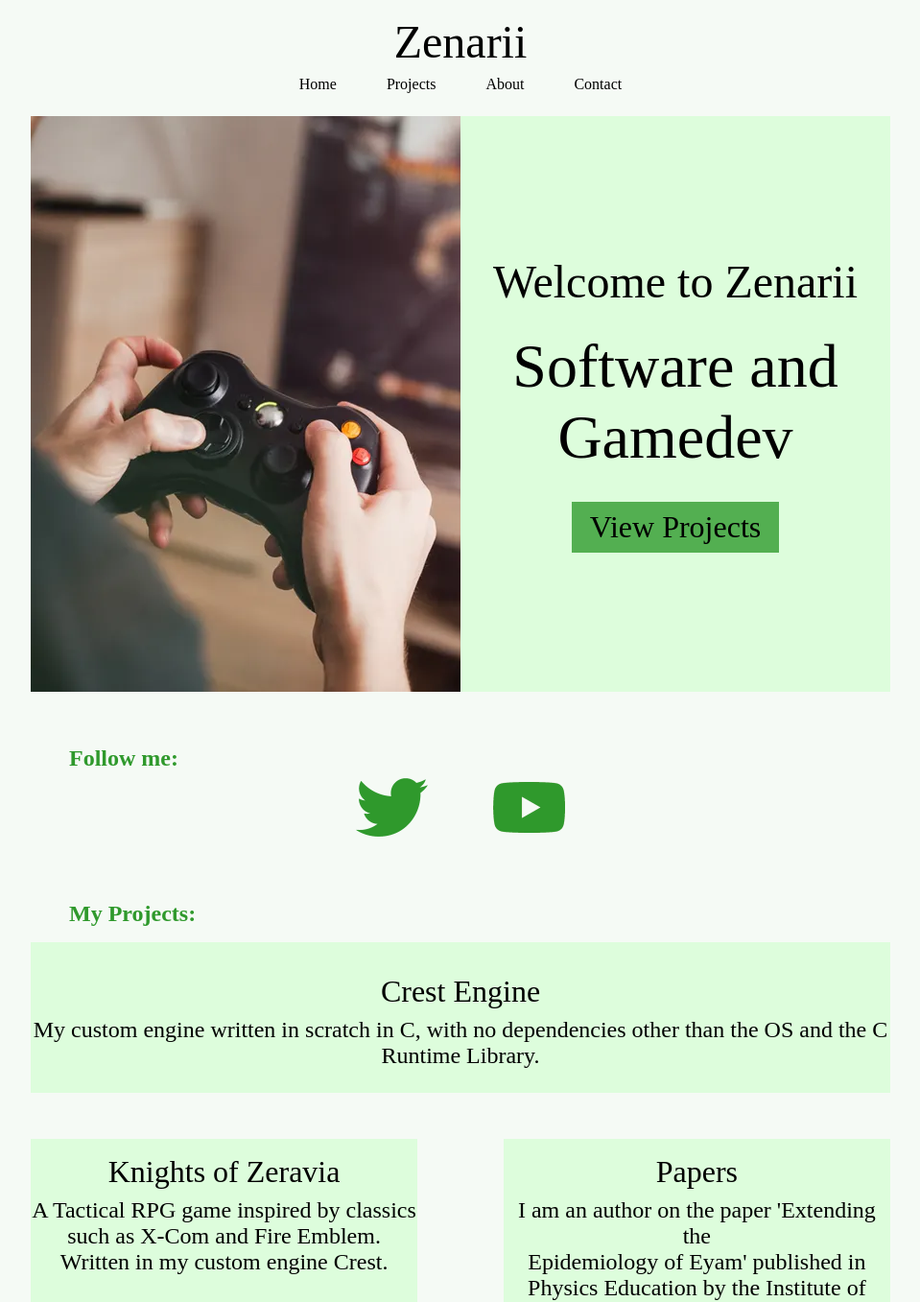
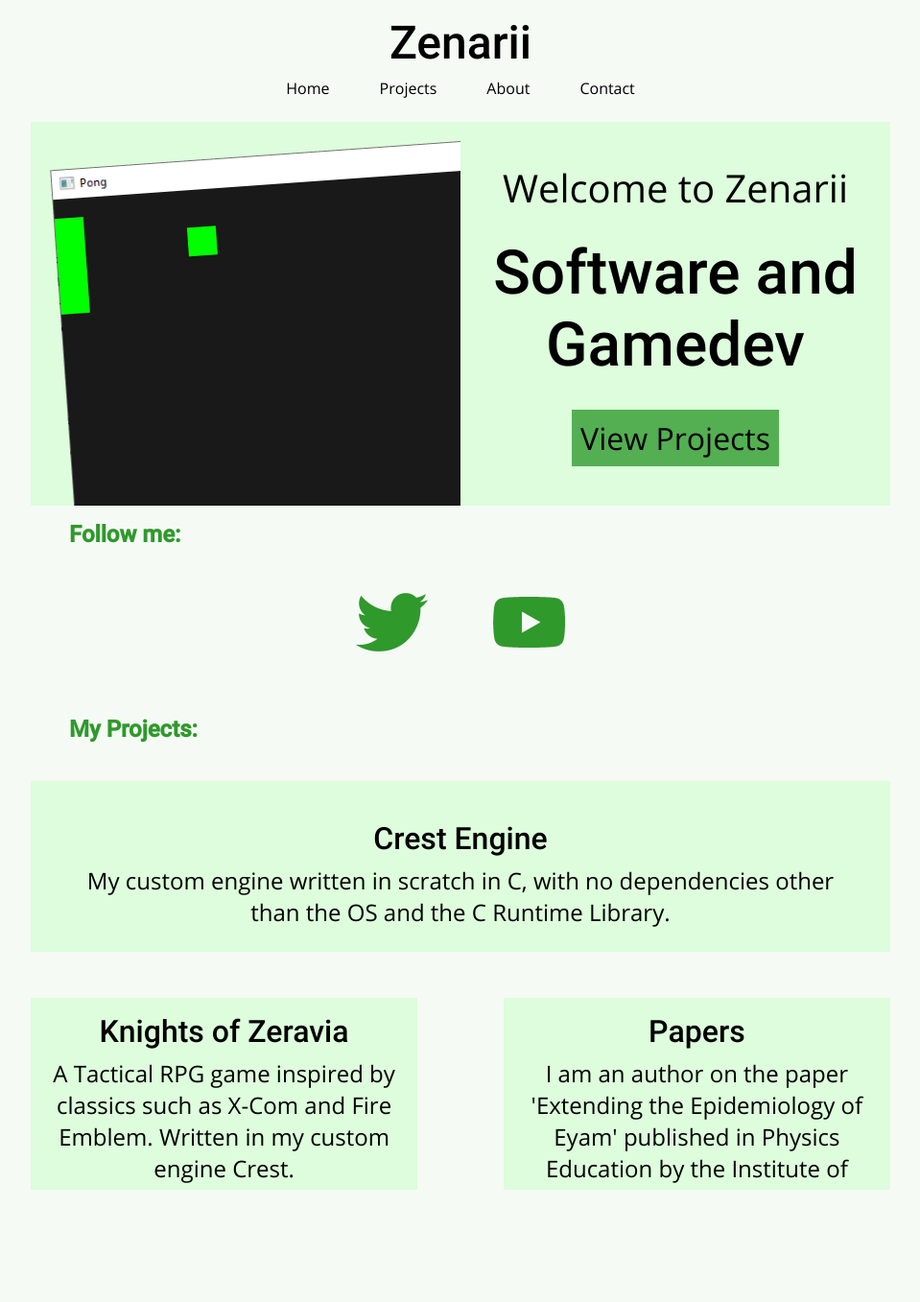
Before and after one commit to Zenarii/SitePlan, a plain HTML site: page index.html in a window 1280 px wide. Shown: the whole page at 96% size, without its empty margins (160-1119 px from the left). After the commit the page ends 1272 px from the top, so only its background shows below. Drawn offline with Linux system fonts and the light colour scheme.

Commit message:
Finish Homepage | Finish Project page

```diff
--- a/index.html
+++ b/index.html
@@ -27,15 +27,15 @@
 
 <div class="Seperator"></div>
 
-<div class="ImageTextRow" style="height:600px;">
+<div class="ImageTextRow" style="height:400px;">
     <div class="ImageTextColumn">
-        <img src="test_image.jpg" alt="Test Image">
+        <img src="images/CrestExample.png" alt="Crest Engine Example">
     </div>
     <div class="ImageTextColumn">
         <div class="VerticalWrapper">
             <div class="VerticalContent">
-                <div class="TextBoxTitle">Welcome to Zenarii</div>
-                <div class="TextBoxSubTitle">Software and Gamedev</div>
+                <div class="MainBoxTitle">Welcome to Zenarii</div>
+                <div class="MainBoxSubTitle">Software and Gamedev</div>
                 <div class="HTMLButton"><a href="projects.html"> View Projects </a></div>
             </div>
         </div>
@@ -44,10 +44,11 @@
 
 <div class="Seperator"></div>
 
-<div class="SocialMedia">
-    <div style="color:var(--colour-dark);font-size:1.5rem;font-weight:bold;">
+
+<div class="SmallHeader">
     Follow me:
 </div>
+<div class="SocialMedia">
     <div class="NavBarWrapper">
         <div class="NavBar">
             <a href="https://twitter.com/ZenariiDev"><img src="images/twitter.png" style="height:75px;width:75px;padding-left:32px;padding-right:32px;"></a>
@@ -58,36 +59,37 @@
 
 <div class="Seperator"></div>
 
-<div style="color:var(--colour-dark);font-size:1.5rem;font-weight:bold;padding-left:40px;padding-bottom:16px;">
+<div class="SmallHeader">
         My Projects:
 </div>
 
 <div class="ProjectsOverview" style="text-align:center;">
     <div style="width:100%;background-color:var(--colour-clear);padding:25px;padding-right:0;padding-left:0;">
-        <div style="padding:8px;padding-right:0;padding-left:0;font-size:2rem;">Crest Engine</div>
-        <div style="font-size:1.5rem;">My custom engine written in scratch in C, with no dependencies other than the OS and the C Runtime Library.</div>
+        <div class="ProjectHeader">Crest Engine</div>
+        <div class="ProjectBody">My custom engine written in scratch in C, with no dependencies other than the OS and the C Runtime Library.</div>
     </div>
-</div>
+
 
     <div class="Seperator"></div>
     <div class="Seperator"></div>
     <div class="Seperator"></div>
 
-<div style="height:170px;">
+    <div style="height:200px;">
         <div class="SpacedColumn">
-        <div style="font-size:2rem;padding-top:16px;padding-bottom:8px;">Knights of Zeravia</div>
-        <div style="font-size:1.5rem;">A Tactical RPG game inspired by classics such as X-Com and Fire Emblem. Written in my custom engine Crest.</div>
+            <div class="ProjectHeader">Knights of Zeravia</div>
+            <div class="ProjectBody">A Tactical RPG game inspired by classics such as X-Com and Fire Emblem. Written in my custom engine Crest.</div>
         </div>
 
         <div class="SpacedColumnSpace"><div></div></div>
 
         <div class="SpacedColumn">
-        <div style="font-size:2rem;padding-top:16px;padding-bottom:8px;">Papers</div>
-        <div style="font-size:1.5rem;">I am an author on the paper 'Extending the <br> Epidemiology of Eyam' published in Physics Education by the Institute of Physics.</div>
-
+            <div class="ProjectHeader">Papers</div>
+            <div class="ProjectBody">I am an author on the paper 'Extending the Epidemiology of Eyam' published in Physics Education by the Institute of Physics.</div>
         </div>
     </div>
-
+</div>
+<div class="Seperator">
+<div class="Seperator">
 
 </body>
 </html>
--- a/style.css
+++ b/style.css
@@ -4,6 +4,7 @@
     --colour-dark: #2F992C;
     /*--colour-darker: #2F992C;*/
     --colour-background: rgb(245, 250, 245);
+    --colour-text: black;
 }
 
 body {
@@ -12,6 +13,19 @@ body {
   margin: auto;
   text-decoration: none;
 }
+
+@font-face
+{
+    font-family: 'OpenSans';
+    src: url('fonts/OpenSans-Regular.ttf') format('truetype');
+}
+
+@font-face
+{
+    font-family: 'Roboto';
+    src: url('fonts/Roboto-Medium.ttf') format('truetype');
+}
+
 
 .Seperator {
     padding:8px;
@@ -25,7 +39,7 @@ body {
     display: inline-block;
     width: 300px;
     font-size: 3rem;
-
+    font-family: 'Roboto';
 }
 
 .ZenariiBody {
@@ -56,6 +70,7 @@ body {
     padding-left: 24px;
     padding-right: 24px;
     text-decoration: none;
+    font-family: 'OpenSans';
 }
 
 .NavBar li a:hover {
@@ -70,6 +85,14 @@ body {
     background-color: rgb(255, 0, 0);
 }
 
+.SmallHeader {
+    color:var(--colour-dark);
+    font-size:1.5rem;
+    font-weight:bold;
+    font-family: 'Roboto';
+    padding-left: 40px;
+    padding-bottom: 40px;
+}
 
 .ImageTextColumn {
     float: left;
@@ -98,16 +121,18 @@ body {
     height:inherit;
 }
 
-.TextBoxTitle {
-    font-size: 3rem;
+.MainBoxTitle {
+    font-size: 2.5rem;
     padding-top: 0;
     padding-bottom: 16px;
+    font-family: 'OpenSans';
 }
 
-.TextBoxSubTitle {
+.MainBoxSubTitle {
     font-size:  4rem;
     padding: 8px;
     padding-bottom: 30px;
+    font-family: 'Roboto';
 }
 
 .HTMLButton {
@@ -117,7 +142,7 @@ body {
     width: 200px;
     margin: auto;
     font-size: 2rem;
-
+    font-family: 'OpenSans';
 }
 
 .HTMLButton:hover {
@@ -150,4 +175,29 @@ body {
 
 .SocialMedia {
     padding: 40px;
+    padding-top: 0px;
 }
+
+.ProjectHeader {
+    font-size:2rem;
+    padding-top:16px;
+    padding-bottom:8px;
+    font-family:'Roboto';
+}
+
+.ProjectBody {
+    font-size:1.5rem;
+    font-family: 'OpenSans';
+    width:90%;
+    margin: auto;
+}
+
+::-moz-selection {
+    color: white;
+    background: red;
+}
+
+::selection {
+    color: white;
+    background: red;
+}
```
Also changed, not shown: projects.html (added, +71 -0 lines), fonts/OpenSans-Regular.ttf (added), fonts/Roboto-Medium.ttf (added), images/CrestExample.png (added), test_image.jpg (deleted), 1 other file. Lines whose indentation alone changed are shown as unchanged.
